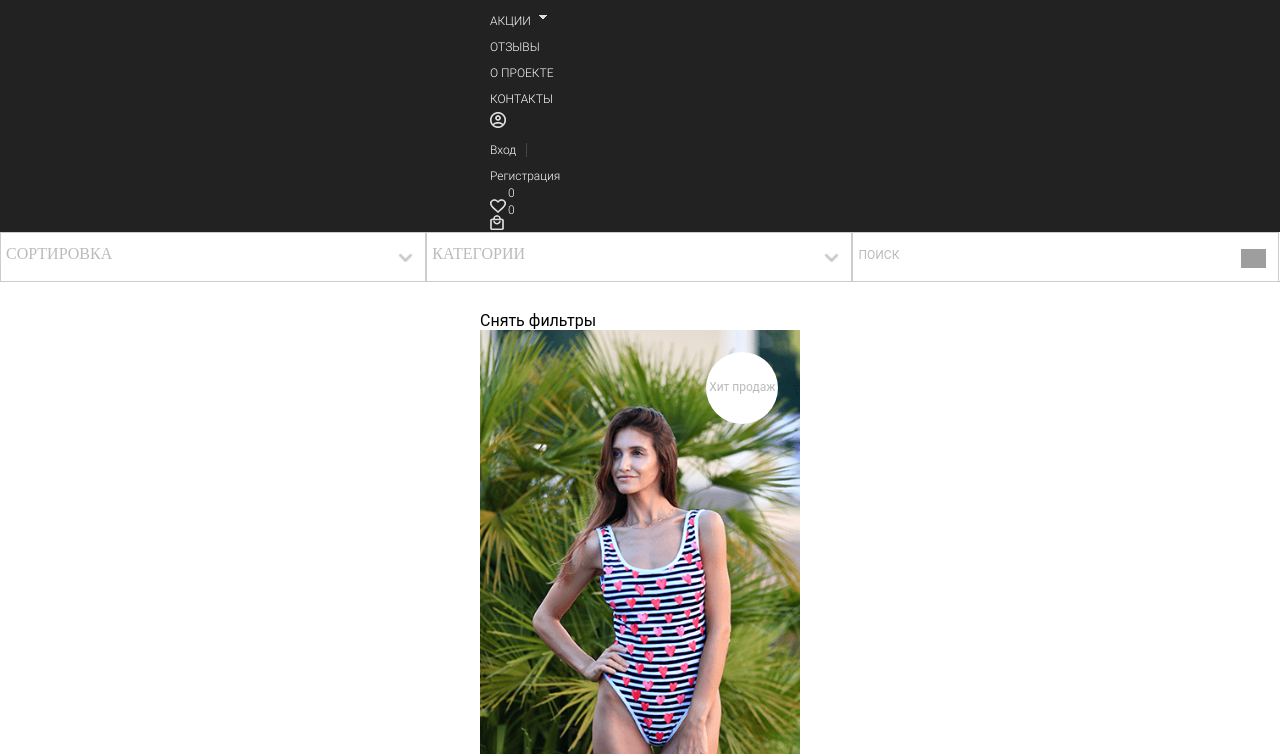
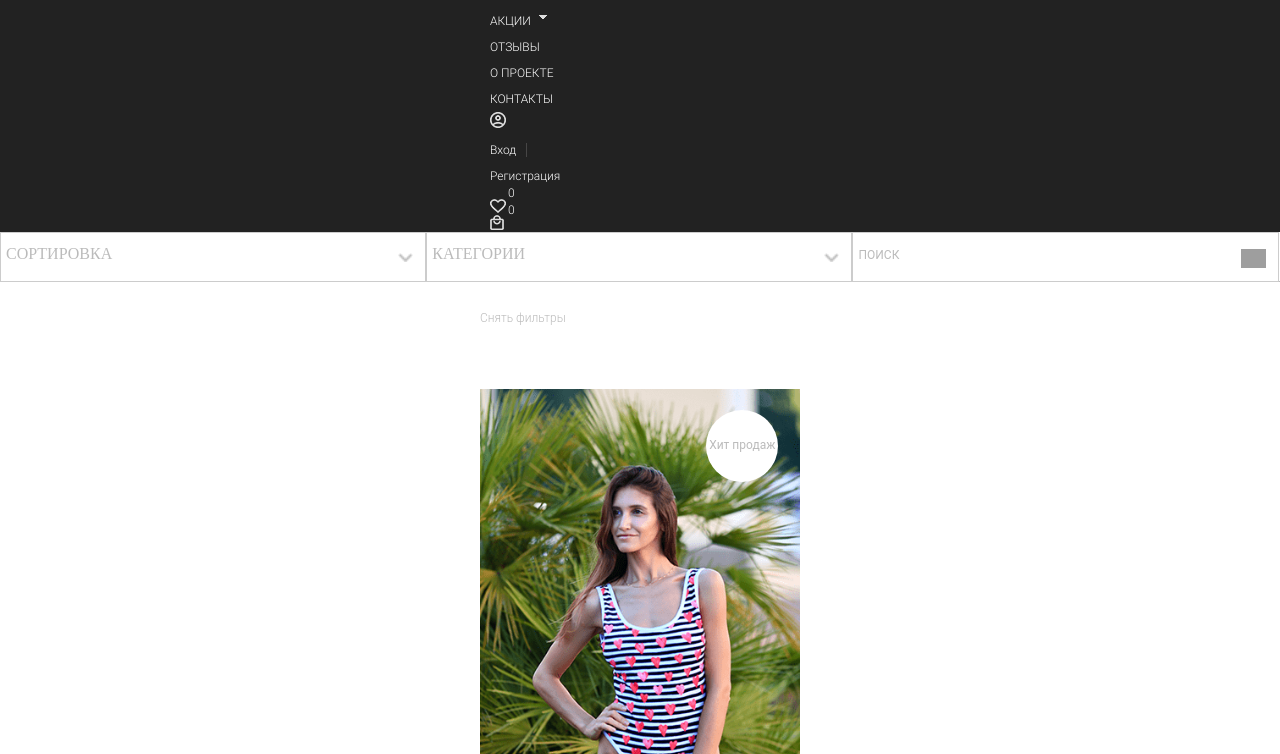
Before and after one commit to SunabOOOzu/homework_GOIT, a plain HTML site: page index.html in a window 1280 px wide. Shown: the part 46-800 px from the top of the page. Drawn offline with Linux system fonts and the light colour scheme; grey boxes are pictures that could not be loaded; files whose address does not match are found by name; a web font is replaced by a local one.

Commit message:
Update main.css

```diff
--- a/styles/layout/main.css
+++ b/styles/layout/main.css
@@ -21,7 +21,18 @@
 	outline: 0;
 	font-family: 'Roboto', sans-serif;
 }
-
+.section__filter {
+	font-size: 12px;
+	font-weight: 300;
+	color: #bbbbbb;
+	display: block;
+	padding-bottom: 2px;
+	margin-bottom: 60px;
+	border-bottom: 1px solid rgba(51,51,51,0);
+}
+.section__filter--hover:hover {
+	border-bottom: 1px solid rgba(51,51,51,1);
+}
 .section-list__info {
 	width: 100%;
 	height: 10%;
@@ -32,10 +43,6 @@
 .section-list__item {
 	margin-bottom: 50px;
 }
-.section-list__item:last-child {
-	margin-bottom: 0;
-}
-
 .img-wrapper__bestseller--back {
 	background-color: #ffffff;
 }
@@ -157,7 +164,26 @@
 	margin-bottom: 18px;
 }
 
-@media (min-width: 1600px) {
+/*@media (min-width: 1200px) {
+	.container {
+		max-width: 1140px;
+	}
+	.section-list__item {
+		flex-basis: 23.75%;
+	}
+	.section-list {
+		display: flex;
+		flex-wrap: wrap;
+		justify-content: space-between;
+	}
+	.section-list__item:nth-child(n+8) {
+	margin-bottom: 0;
+	}
+	.main {
+		margin-bottom: 100px;
+	}
+}*/
+@media (min-width: 1440px) {
 	.container {
 		max-width: 1600px;
 	}
@@ -176,3 +202,8 @@
 		margin-bottom: 100px;
 	}
 }
+@media (min-width: 320px) and (max-width: 1439px) {
+	.section-list__item:last-child {
+	margin-bottom: 0;
+}
+}
```
